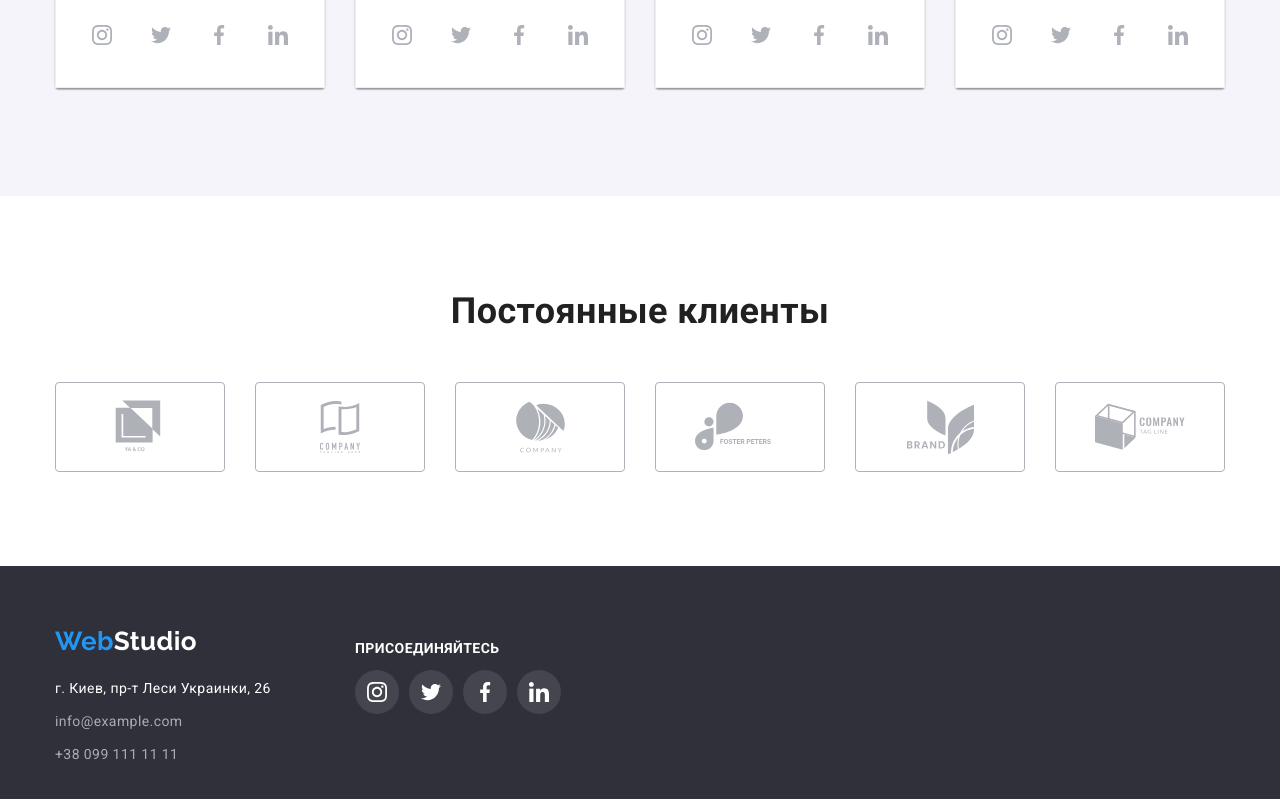
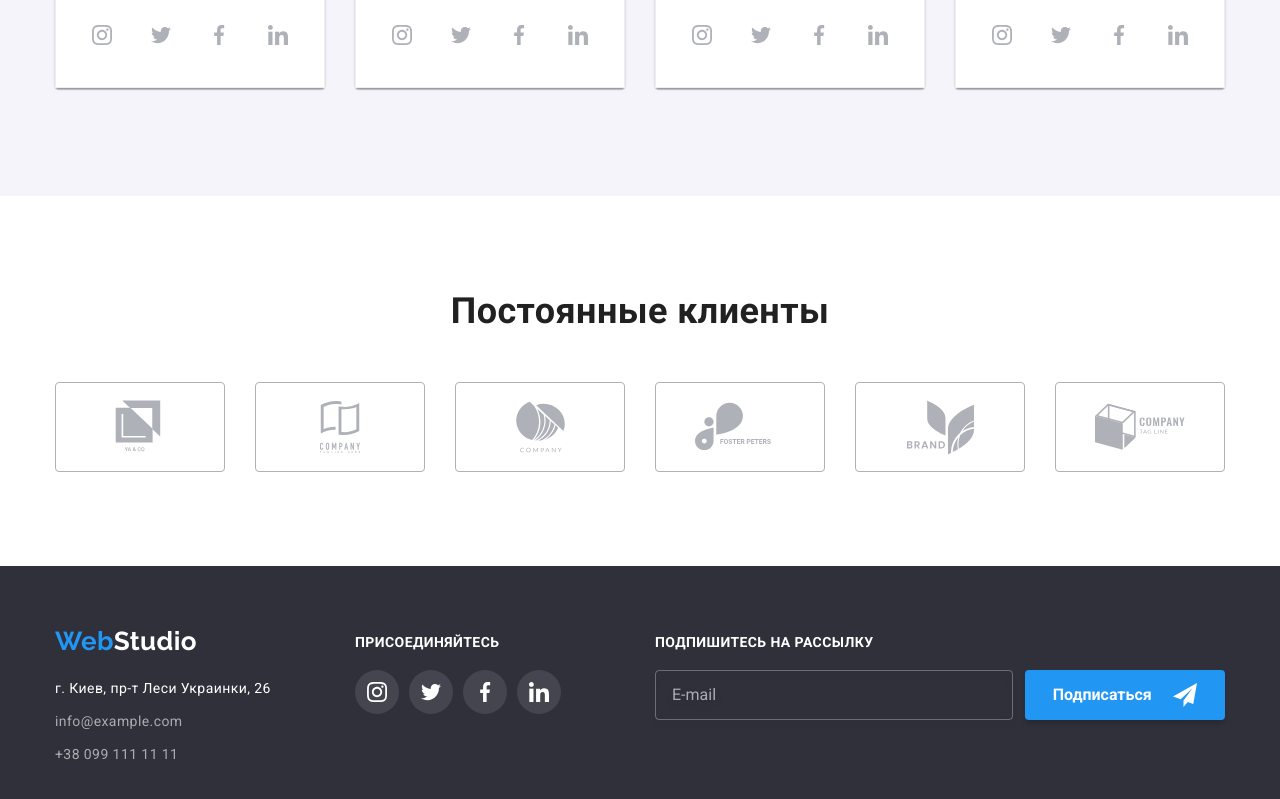
Before and after one commit to SergeyVishnevskiy/goit-markup-hw-06, a plain HTML site: page index.html in a window 1280 px wide. Shown: the part 2180-2979 px from the top of the page. Drawn offline with nearby package versions, Linux system fonts and the light colour scheme.

Commit message:
подписатся

```diff
--- a/css/style.css
+++ b/css/style.css
@@ -415,12 +415,15 @@ img {
 .join {
     width: 270px;
     margin-left: 0px;
+    margin-right: 30px;
 }
 .join-title {
     font-size: 14px;
     line-height: 1.143;
     color: var(--white-color);
     text-transform: uppercase;
+    margin-bottom: 20px;
+    margin-top: 8px;
 }
 .join-list {
     display: flex;
@@ -447,6 +450,76 @@ img {
     background-color: var(--accent-color);
     transition: all 250ms cubic-bezier(0.4, 0, 0.2, 1);
 }
+.subscribe-box {
+    width: 570px;
+}
+.subscribe-box-wrapper {
+    display: flex;
+}
+.subscribe-title {
+    font-size: 14px;
+    line-height: 1.143;
+    color: var(--white-color);
+    text-transform: uppercase;
+    margin-bottom: 20px;
+    margin-top: 8px;
+}
+.subscribe-email {
+    width: 358px;
+    height: 50px;
+    padding-left: 16px;
+    border: 1px solid rgba(255, 255, 255, 0.3);
+    box-sizing: border-box;
+    filter: drop-shadow(0px 4px 4px rgba(0, 0, 0, 0.15));
+    border-radius: 4px;
+    transition: all 250ms cubic-bezier(0.4, 0, 0.2, 1);
+    color: rgba(255, 255, 255, 0.6);
+    background:transparent;
+    margin-right: 12px;
+    cursor: pointer;
+}
+.subscribe-email:not(:placeholder-shown):valid {
+    border-color: var(--accent-color);
+  }
+.subscribe-email:not(:placeholder-shown):invalid {
+    border-color: red;
+  }
+.subscribe-email:hover,
+.subscribe-email:focus {
+    border-color: var(--accent-color);
+}
+.subscribe-email::placeholder {
+    font-size: 16px;
+    line-height: 1.25;
+    color: rgba(255, 255, 255, 0.6);
+}
+.subscribe-button {
+    display: flex;
+    align-items: center;
+    justify-content: space-evenly;
+    border: none;
+    font-weight: bold;
+    font-size: 16px;
+    line-height: 1.875;
+    color: var(--white-color);
+    width: 200px;
+    height: 50px;
+    background: var(--accent-color);
+    box-shadow: 0px 4px 4px rgba(0, 0, 0, 0.15);
+    border-radius: 4px;
+    cursor: pointer;
+}
+.subscribe-button::after {
+    content: '';
+    display: block;
+    background-image: url(../svg/icon-subscribe.svg);
+    width: 24px;
+    height: 24px;
+}
+
+
+
+
 /* button */
 .button {
     display: inline-block;
--- a/index.html
+++ b/index.html
@@ -346,6 +346,13 @@
                     </li>
                 </ul>
             </div>
+            <div class="subscribe-box">
+                <h3 class="subscribe-title">Подпишитесь на рассылку</h3>
+                <div class="subscribe-box-wrapper">
+                    <input type="email" class="subscribe-email" required placeholder="E-mail">
+                    <button type="submit" class="subscribe-button">Подписаться</button>
+                </div>
+            </div>
         </div>
     </footer>
     <div class="backdrop is-hidden" data-modal>
```
Also changed, not shown: svg/icon-subscribe.svg (added).
